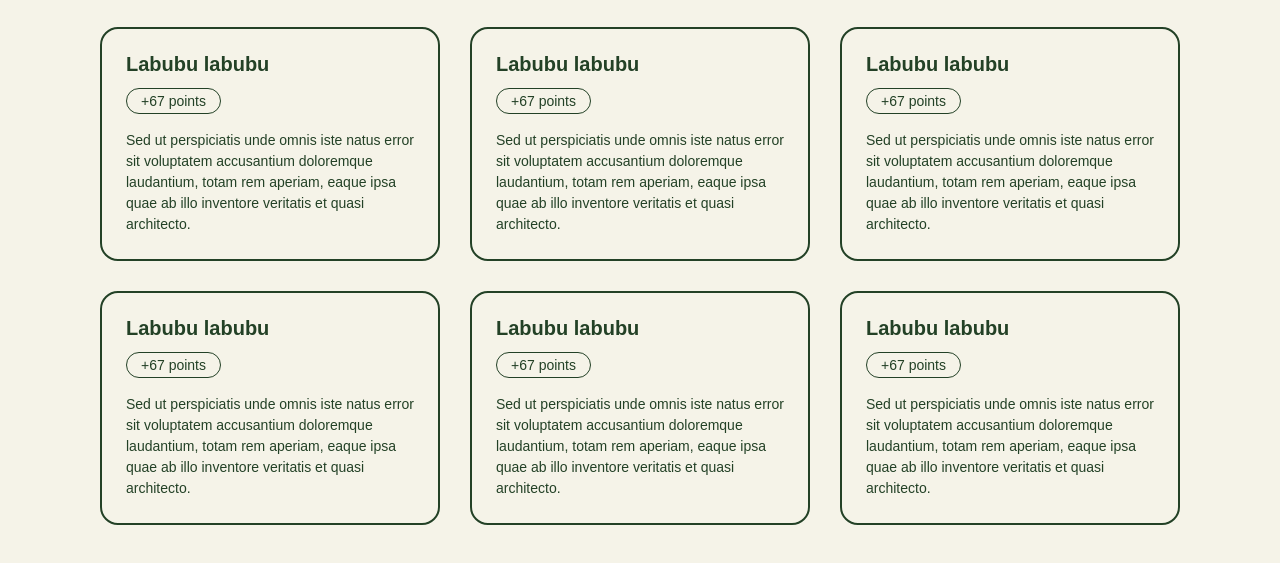
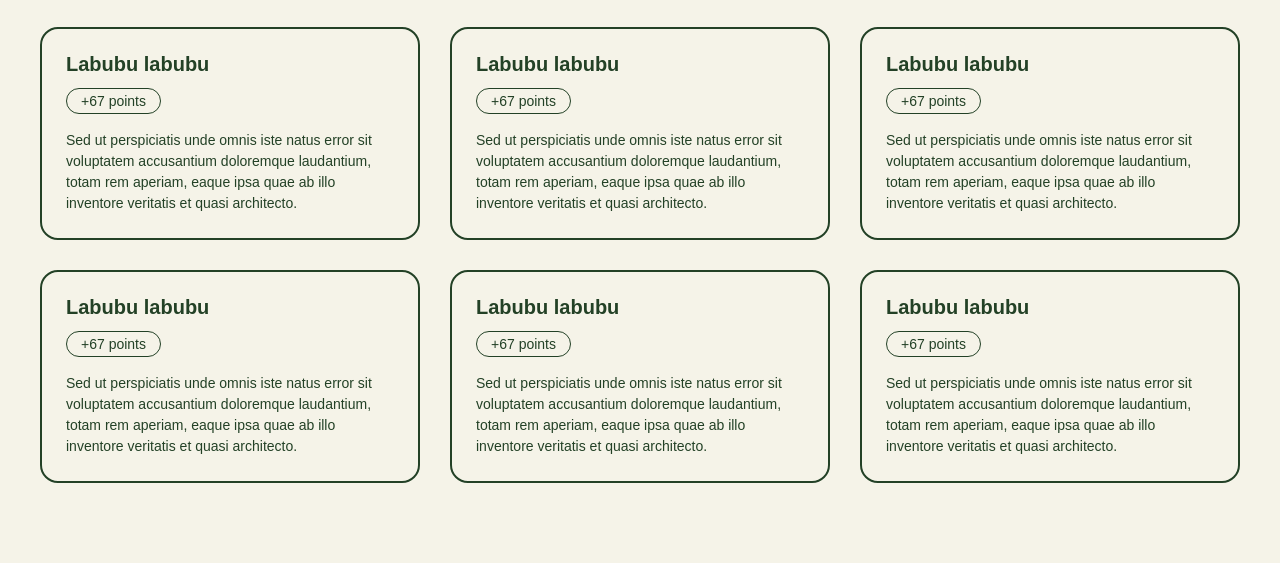
Before and after one commit to dianaboikoo/cloverville_website, a plain HTML site: page focus_tasks.html in a window 1280 px wide. Shown: the part 165-728 px from the top of the page. Drawn offline with Linux system fonts and the light colour scheme.

Commit message:
Center task grid and adjust bottom margin

```diff
--- a/css/focus_tasks.css
+++ b/css/focus_tasks.css
@@ -57,7 +57,7 @@ body {
 /* grid with 3 cards per row on big screens */
 .task-grid {
   max-width: 1200px;
-  margin: 0 100px;
+  margin: 0 auto 60px;
   display: grid;
   grid-template-columns: repeat(3, 1fr);
   gap: 30px;
```
